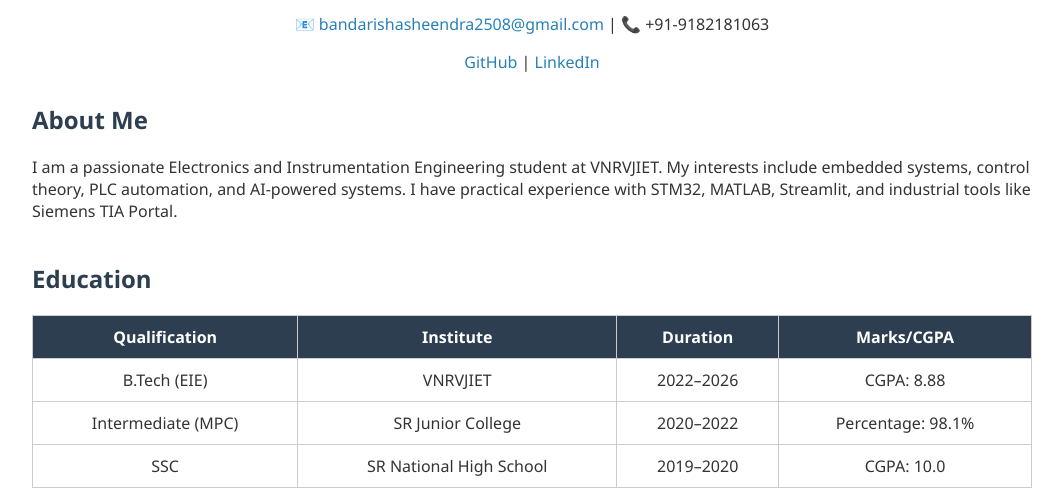
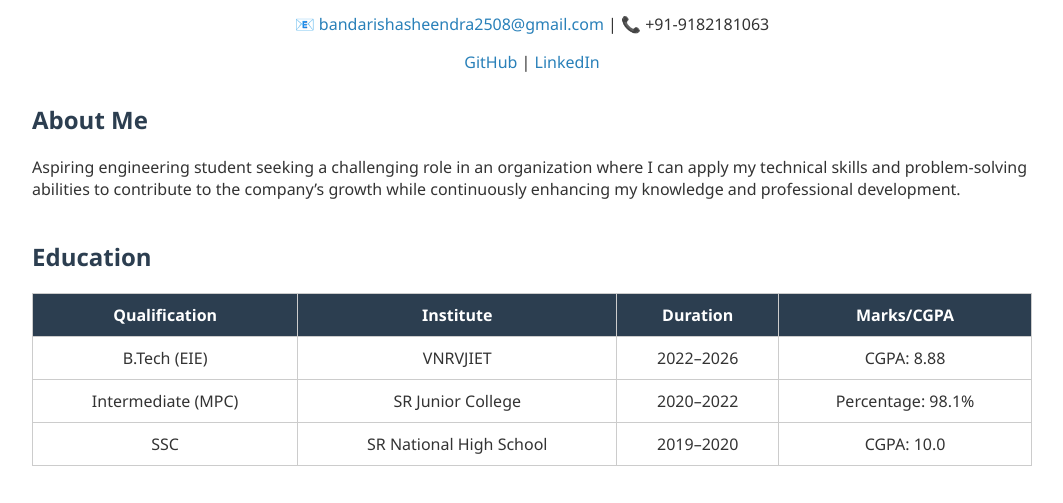
Before and after one commit to SHASHI-29/WebDevWorkshop, a plain HTML site: page index.html in a window 1280 px wide. Shown: the part 272-775 px from the top of the page, without its empty margins (108-1171 px from the left). Drawn offline with Linux system fonts and the light colour scheme.

Commit message:
Update index.html

```diff
--- a/index.html
+++ b/index.html
@@ -87,9 +87,8 @@
     <section>
         <h2>About Me</h2>
         <p>
-            I am a passionate Electronics and Instrumentation Engineering student at VNRVJIET. My interests include embedded systems,
-            control theory, PLC automation, and AI-powered systems. I have practical experience with STM32, MATLAB, Streamlit, and industrial tools like
-            Siemens TIA Portal.
+            Aspiring engineering student seeking a challenging role in an organization where I can apply my technical skills and problem-solving
+ abilities to contribute to the company’s growth while continuously enhancing my knowledge and professional development.
         </p>
     </section>
 
```
